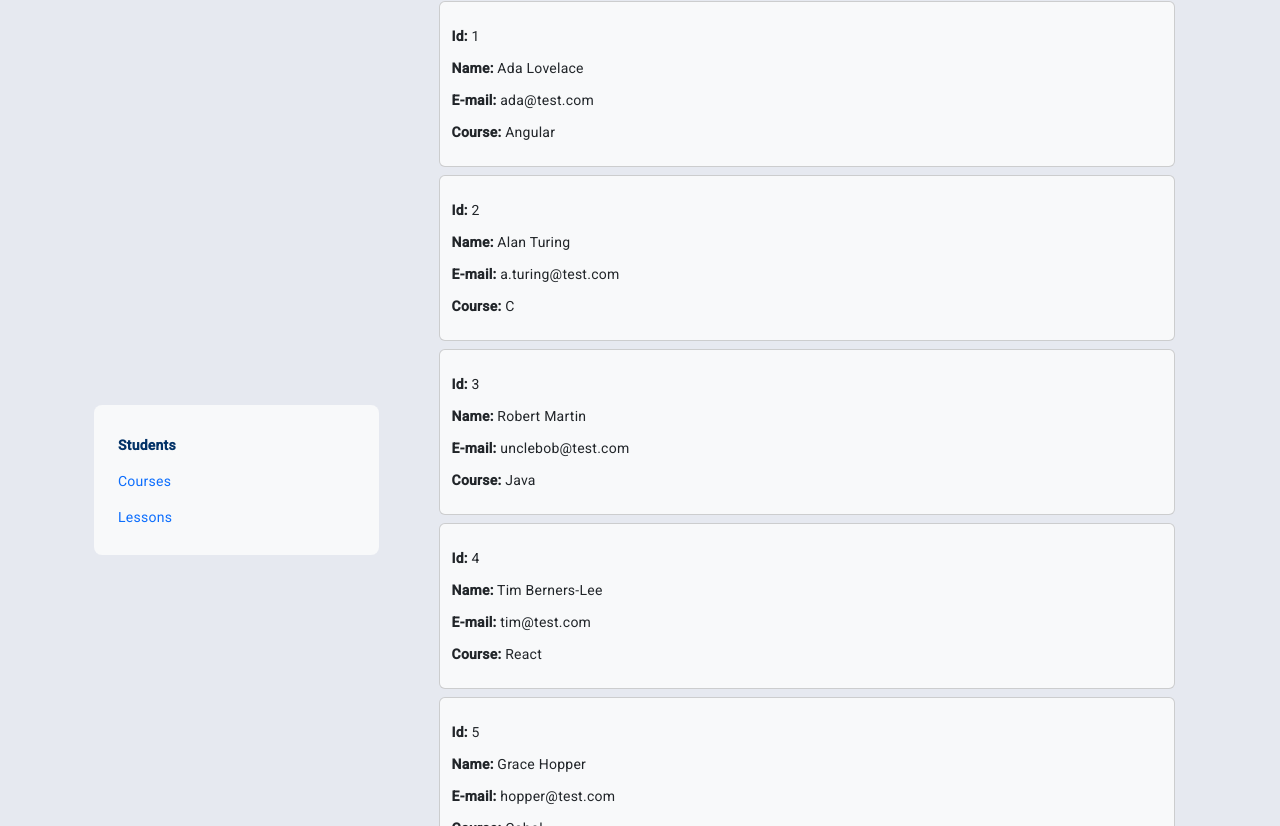
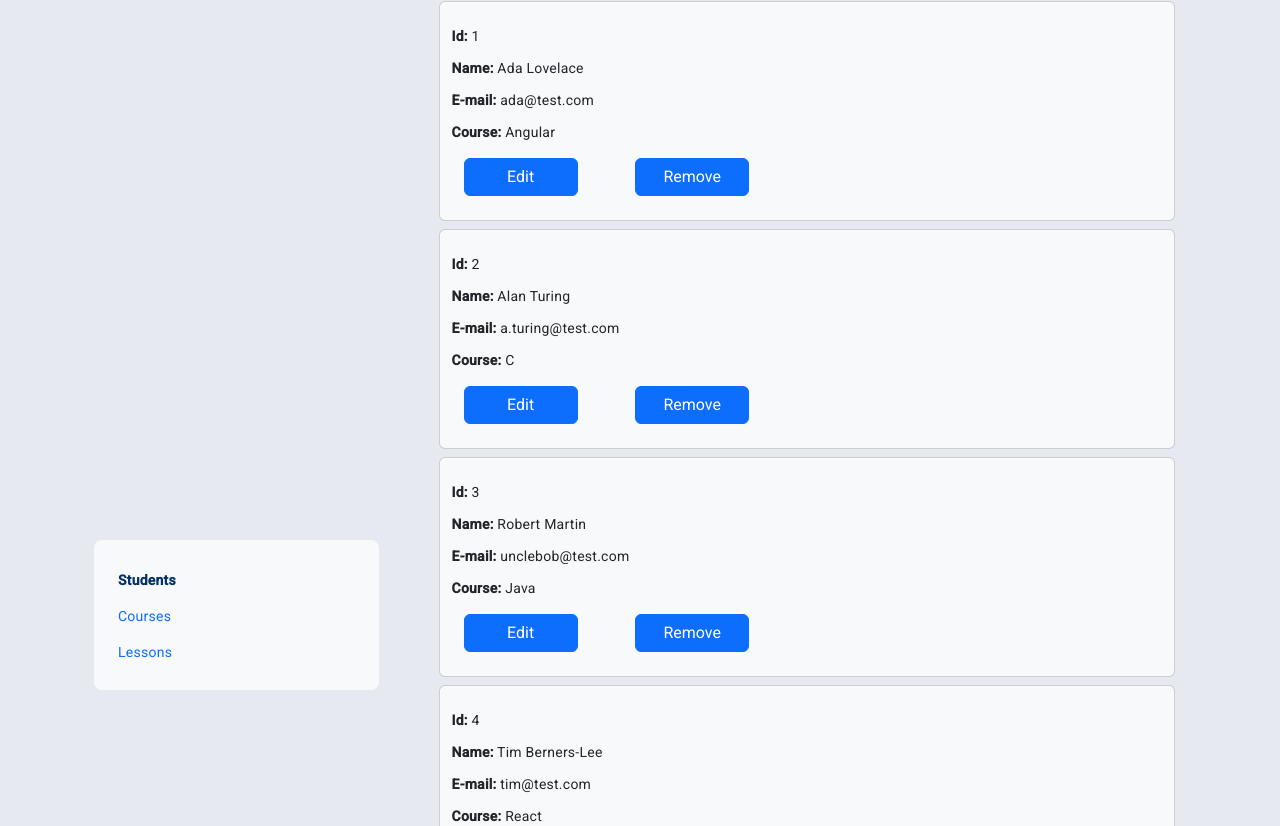
Before and after one commit to tat1roliv/2PFOliveira, an Angular app in the folder demo/: page / in a window 1280 px wide. Shown: the part 1174-2000 px from the top of the page. Built offline with nearby package versions, Linux system fonts and the light colour scheme.

Commit message:
Update students-temp.component.html

```diff
--- a/demo/src/app/components/students-temp/students-temp.component.html
+++ b/demo/src/app/components/students-temp/students-temp.component.html
@@ -9,10 +9,10 @@
         <p class="card-text"><strong>E-mail:</strong> {{ student.email }} </p>
         <p class="card-text"><strong>Course:</strong> {{ student.course }} </p>
       </div>
-      <!--div class="row mt-3">
+      <div class="row mt-3">
         <button  class="col-2 btn btn-primary ">Edit</button>
         <button  class="col-2 btn btn-primary offset-1">Remove</button>
-      </-div-->
+      </div>
     </div>
   </li>
 </ul>
```
